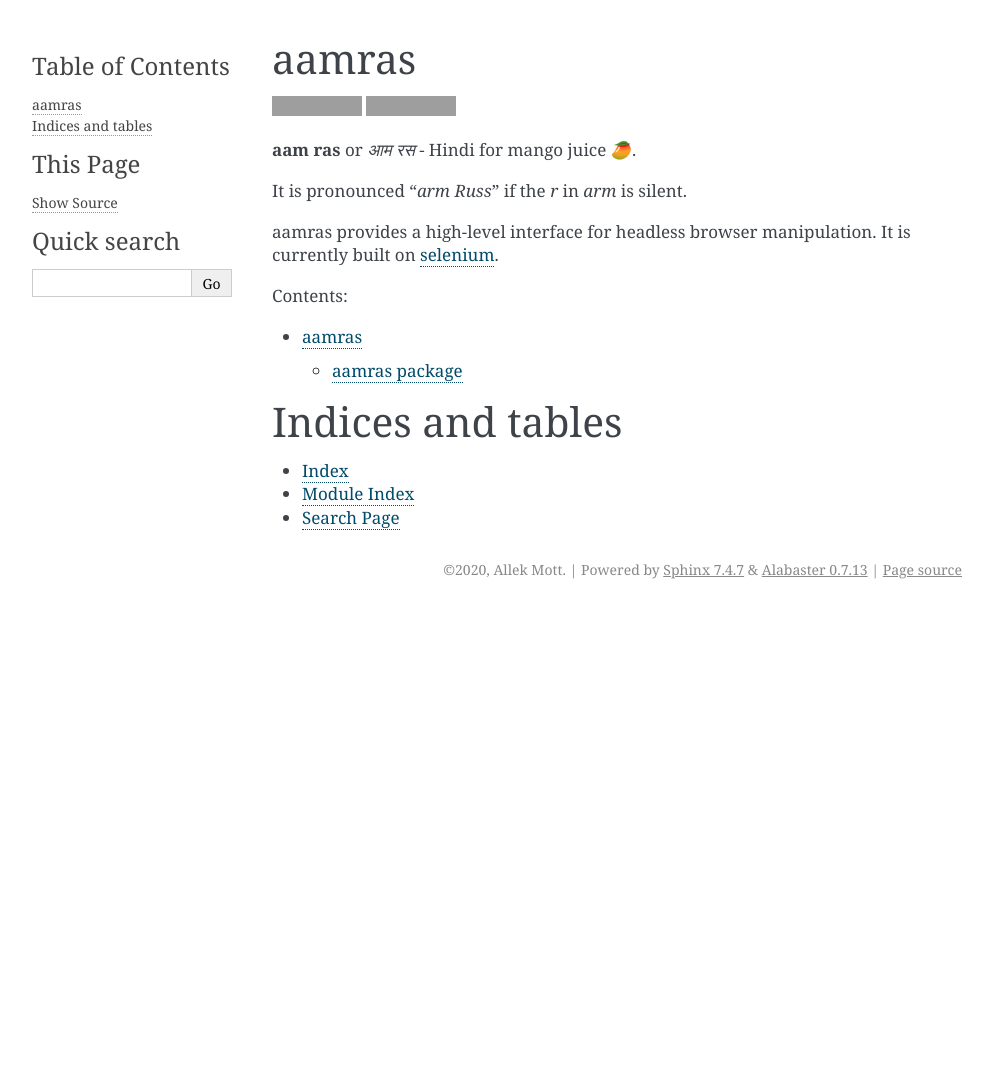
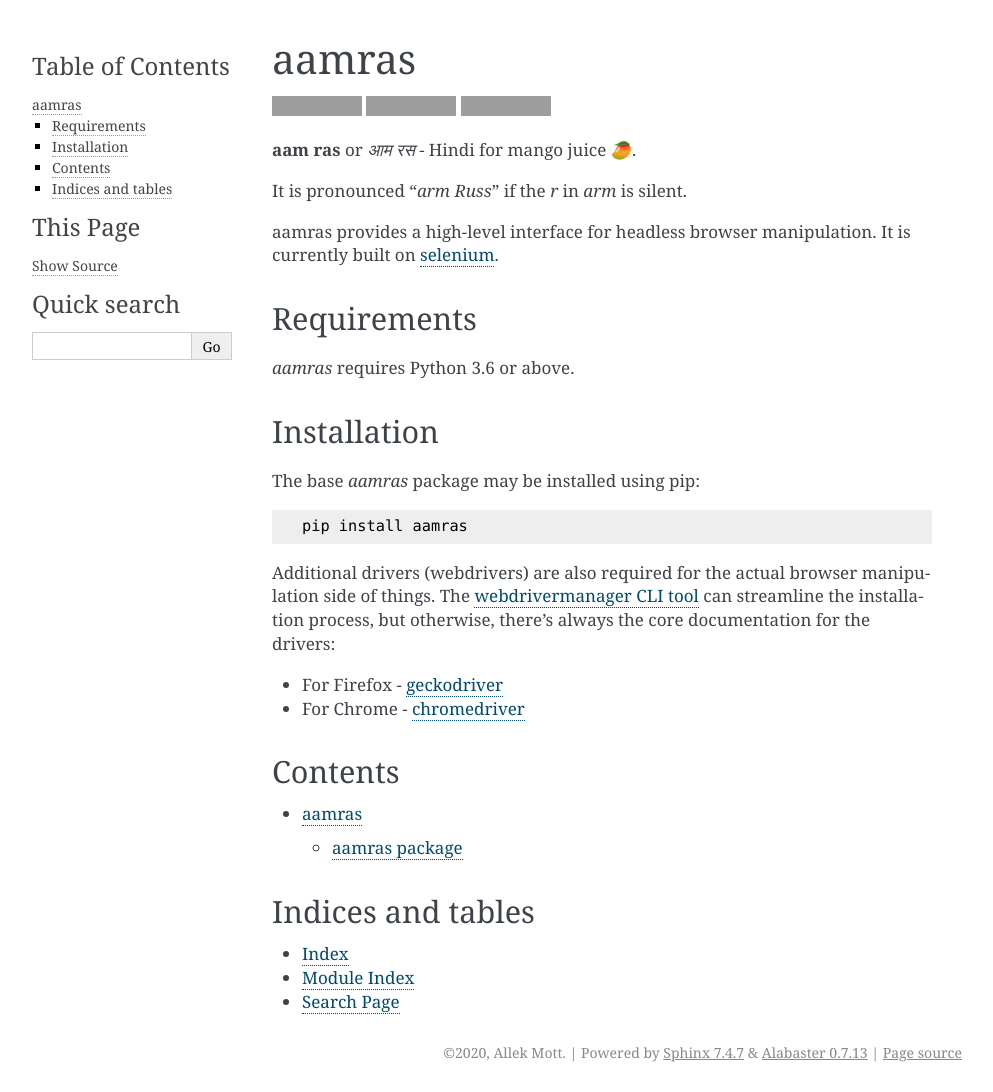
Before and after one commit to allekmott/aamras, a Sphinx documentation site: the page built from docs/index.rst, in a window 1280 px wide. Shown: the whole page, without its empty margins (148-1141 px from the left). Built offline with Sphinx 7.4.7, drawn with Linux system fonts in a browser that asks for light colours; before the commit the page ends 900 px from its top, so only the background shows below that; grey boxes are pictures that could not be loaded.

Commit message:
Add installation documentation, python versions badge

```diff
--- a/README.rst
+++ b/README.rst
@@ -1,10 +1,15 @@
+
 .. image:: https://github.com/allekmott/aamras/workflows/build/badge.svg
     :target: https://github.com/allekmott/aamras/workflows/build/badge.svg
-    :alt: Build status
+    :alt: build status
 
 .. image:: https://readthedocs.org/projects/aamras/badge/?version=latest
     :target: https://aamras.readthedocs.io/en/latest/?badge=latest
-    :alt: Documentation Status
+    :alt: documentation status
+
+.. image:: https://img.shields.io/pypi/pyversions/aamras.svg
+    :target: https://pypi.python.org/pypi/aamras
+    :alt: supported python versions
 
 **aam ras** or *आम रस* - Hindi for mango juice 🥭.
 
@@ -12,3 +17,22 @@ It is pronounced "*arm Russ*" if the *r* in *arm* is silent.
 
 aamras provides a high-level interface for headless browser manipulation.
 It is currently built on `selenium <https://github.com/SeleniumHQ/selenium>`_.
+
+Requirements
+------------
+*aamras* requires Python 3.6 or above.
+
+Installation
+------------
+The base *aamras* package may be installed using pip:
+
+.. code-block::
+
+    pip install aamras
+
+Additional drivers (webdrivers) are also required for the actual browser manipulation side of things. The
+`webdrivermanager CLI tool <https://github.com/rasjani/webdrivermanager>`_ can streamline the installation
+process, but otherwise, there's always the core documentation for the drivers:
+
+- For Firefox - `geckodriver <https://firefox-source-docs.mozilla.org/testing/geckodriver/>`_
+- For Chrome - `chromedriver <https://sites.google.com/a/chromium.org/chromedriver/getting-started>`_
--- a/docs/index.rst
+++ b/docs/index.rst
@@ -8,15 +8,16 @@ aamras
 
 .. include:: ../README.rst
 
+Contents
+--------
+
 .. toctree::
    :maxdepth: 2
-   :caption: Contents:
 
    modules
 
-
 Indices and tables
-==================
+------------------
 
 * :ref:`genindex`
 * :ref:`modindex`
```
